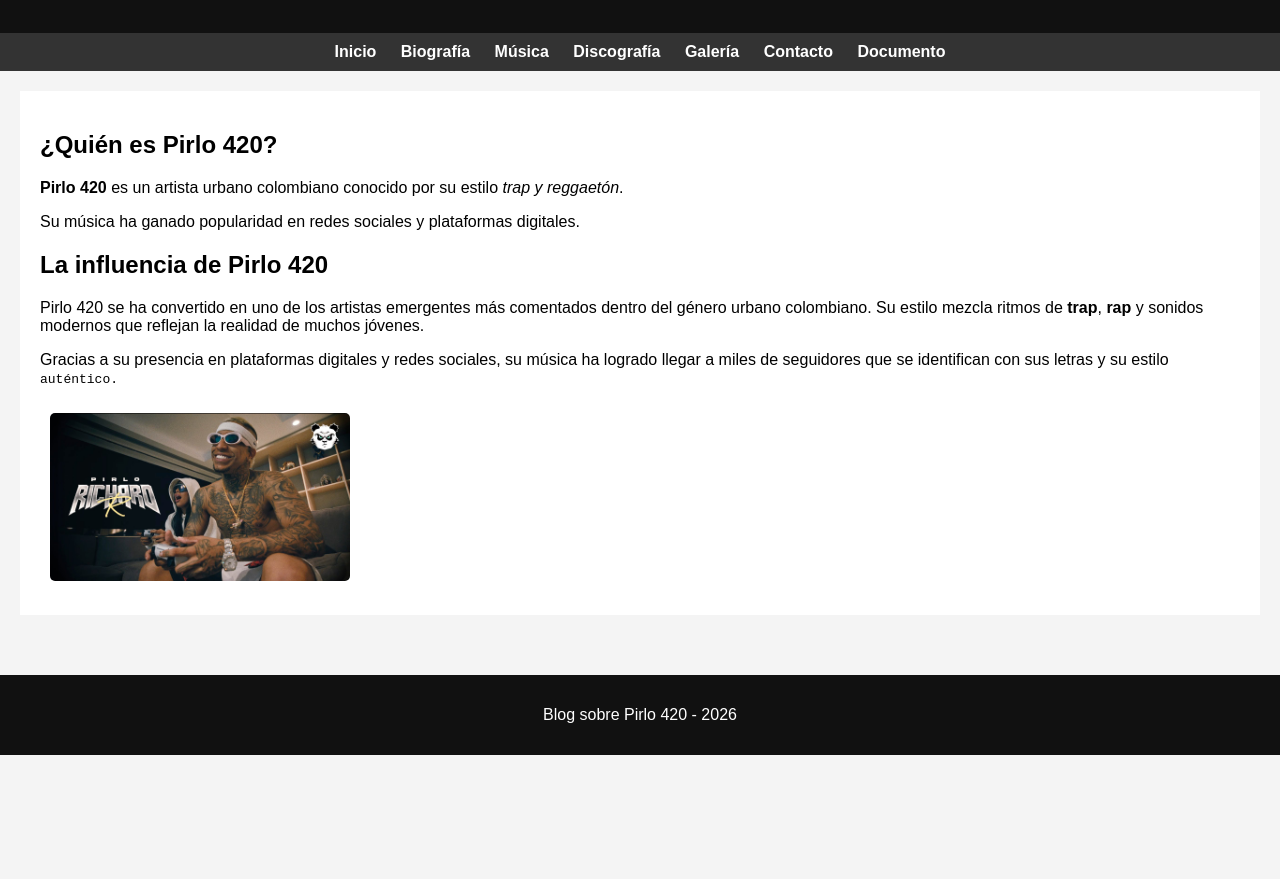
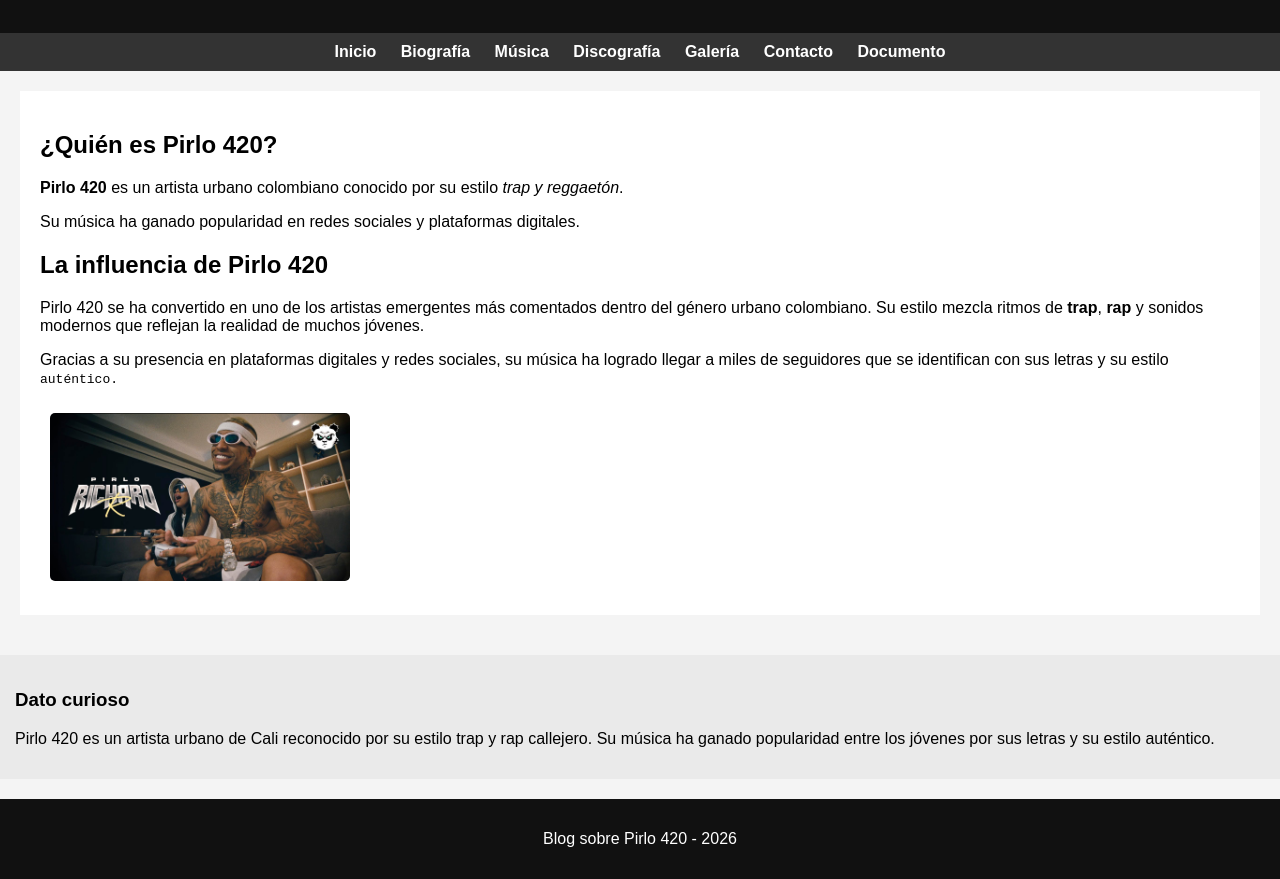
Before and after one commit to santiagog1927m-hub/Proyectoadso322, a plain HTML site: page index.html in a window 1280 px wide. Shown: the part 121-1000 px from the top of the page. Before the commit the page ends 876 px from the top, so only its background shows below. Drawn offline with Linux system fonts and the light colour scheme.

Commit message:
arreglos 3

```diff
--- a/index.html
+++ b/index.html
@@ -59,6 +59,15 @@
 </article>
 
 </section>
+<aside>
+<h3>Dato curioso</h3>
+
+<p>
+Pirlo 420 es un artista urbano de Cali reconocido por su estilo
+trap y rap callejero. Su música ha ganado popularidad entre
+los jóvenes por sus letras y su estilo auténtico.
+</p>
+</aside>
 
 <footer>
 <p>Blog sobre Pirlo 420 - 2026</p>
```
